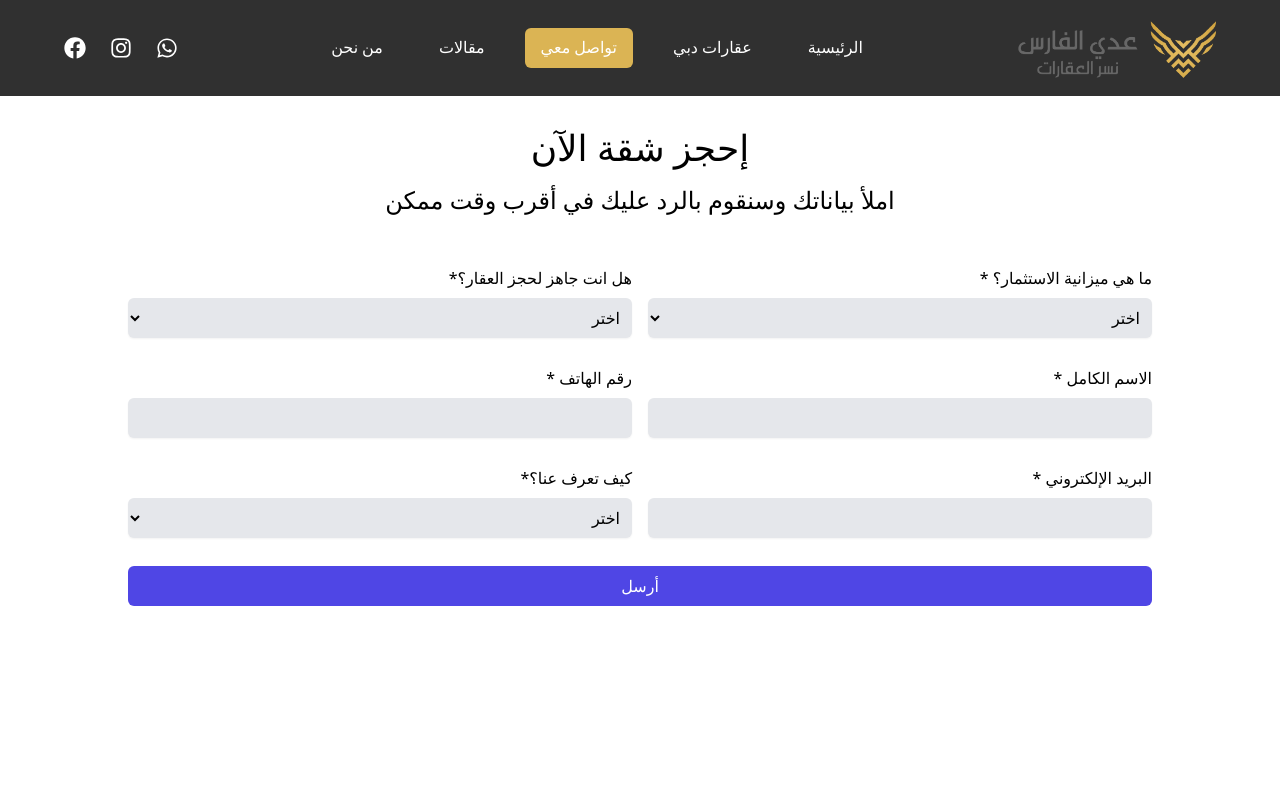
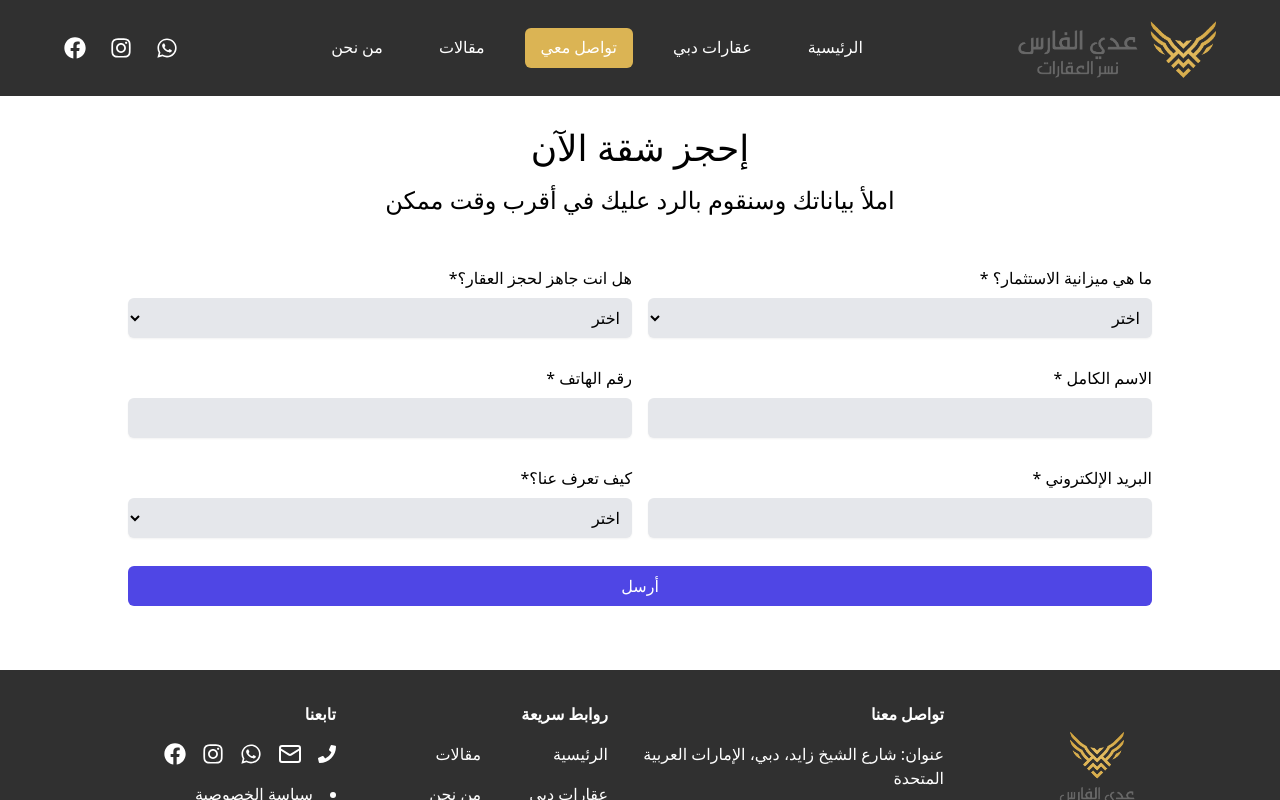
Before and after one commit to shhady/alfares, a Next.js app: page /contact in a window 1280 px wide. Shown: the top 800 px of the page. Built offline with nearby package versions, Linux system fonts and the light colour scheme; no server answers.

Commit message:
nav mobile

```diff
--- a/app/(pages)/contact/page.jsx
+++ b/app/(pages)/contact/page.jsx
@@ -3,7 +3,7 @@ import React from 'react'
 
 export default function page() {
   return (
-    <div className='bg-white h-screen'>
+    <div className='bg-white min-h-[70dvh]'>
       <ContactUs />
     </div>
   )
--- a/app/(pages)/privacy-policy/page.jsx
+++ b/app/(pages)/privacy-policy/page.jsx
@@ -2,7 +2,7 @@ import React from 'react'
 
 export default function page() {
   return (
-    <section className='max-w-screen-xl m-auto p-4 md:p-8 min-h-[80dvh] bg-gray-100 shadow-md rounded-lg'>
+    <section className='max-w-screen-xl mx-auto p-4 md:p-8 min-h-[80dvh] bg-gray-100 shadow-md rounded-lg my-6'>
   <h2 className='text-center text-4xl lg:text-5xl my-8'>سياسة الخصوصية</h2>
   <p>
     نحن نحترم خصوصيتك ونلتزم بحماية المعلومات الشخصية التي تشاركها معنا. تُستخدم المعلومات التي نجمعها فقط لتحسين تجربتك على موقعنا وتقديم الخدمات المطلوبة.
--- a/app/(pages)/terms-of-use/page.jsx
+++ b/app/(pages)/terms-of-use/page.jsx
@@ -3,7 +3,7 @@ import React from 'react'
 
 export default function page() {
   return (
-    <section className='max-w-screen-xl m-auto p-4 md:p-8 min-h-[80dvh] bg-gray-100 shadow-md rounded-lg'>
+    <section className='max-w-screen-xl m-auto p-4 md:p-8 min-h-[80dvh] bg-gray-100 shadow-md rounded-lg my-6'>
   <h2 className='text-center text-4xl lg:text-5xl my-8'>الشروط والأحكام</h2>
   <p>
     أهلاً وسهلاً بكم في موقعنا. باستخدام هذا الموقع، فإنك توافق على الالتزام بالشروط والأحكام التالية. يرجى قراءتها بعناية.
```
